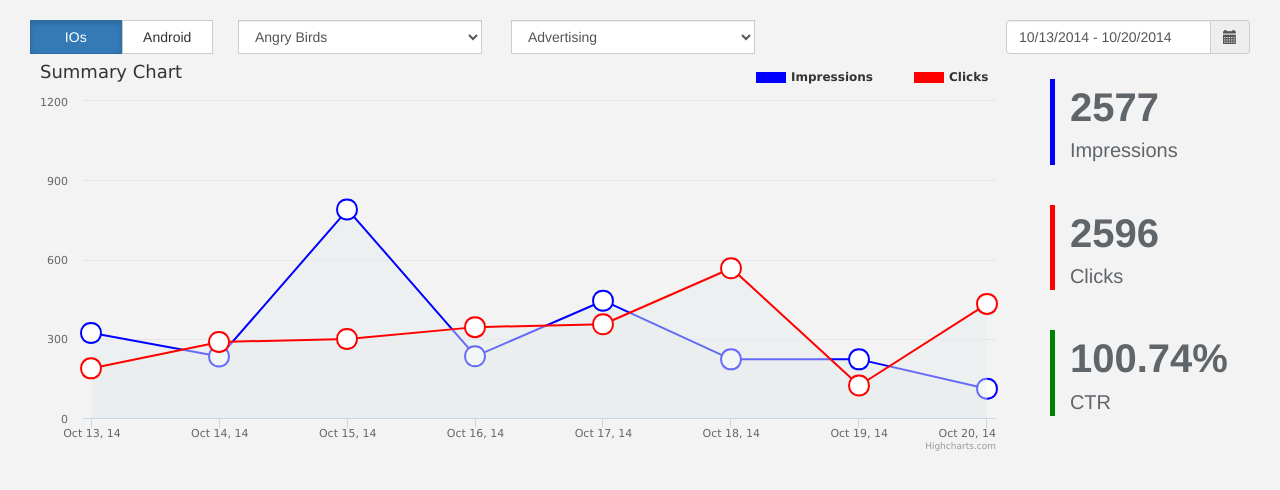
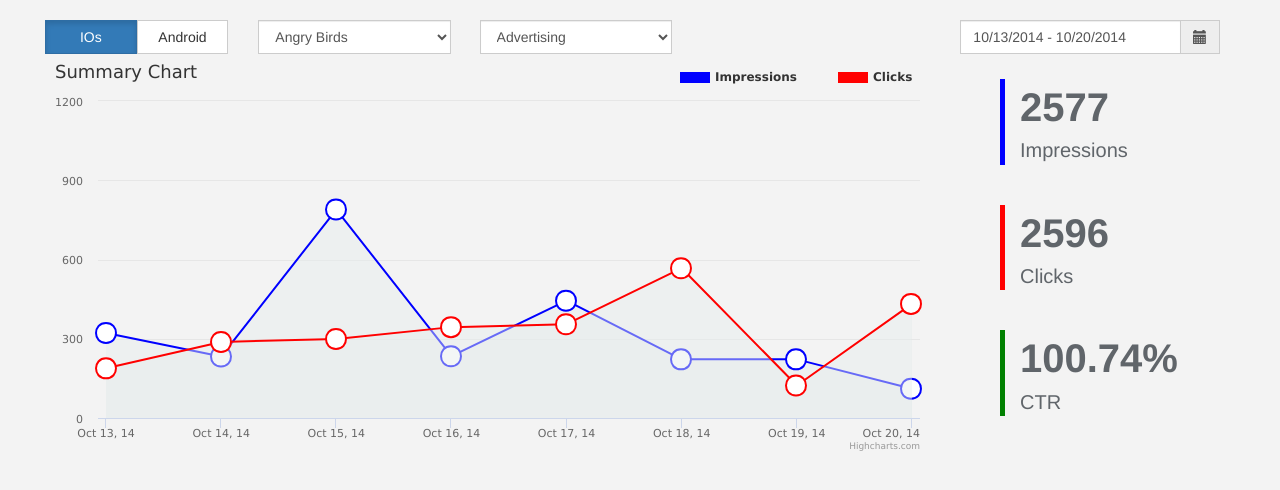
Before and after one commit to butterflygreen17/dashboard-panel-chart, a plain HTML site: page index.html in a window 1280 px wide. Drawn offline with Linux system fonts and the light colour scheme.

Commit message:
added new version of chart

```diff
--- a/css/main.css
+++ b/css/main.css
@@ -12,16 +12,7 @@ body{
     margin-bottom: 5%;
 }
 
-.dashboard-panel #chart{
-    width: 80%;
-    text-align: left;
-    display: inline-block;
-}
-
 .dashboard-panel .legend-chart{
-    display: inline-block;
-    width: 19%;
-    vertical-align: top;
     margin-top: 25px;
 }
 
@@ -60,9 +51,7 @@ body{
 }
 
 .dashboard-panel .btn-types{
-    width: 15%;
-    float: left;
-    margin-right: 25px;
+    padding-left: 0;
 }
 
 .dashboard-panel .select-game, .dashboard-panel .select-industry{
@@ -75,6 +64,11 @@ body{
 
 .dashboard-panel #datepicker{
     float: right;
+    width: 27%;
+}
+
+.dashboard-panel #datepicker input, .dashboard-panel #datepicker span{
+  border-radius: 0;
 }
 
 .dashboard-panel .btn-types .ios, .dashboard-panel .btn-types .android{
@@ -116,7 +110,7 @@ body{
     transform: translate(5px, -5px);
 }
 
-/* classes for highchart */
+/* classes for highcharts */
 .rectangle {
     width: 30px;
     height: 11px;
--- a/index.html
+++ b/index.html
@@ -21,12 +21,12 @@
 
   <body>
     <div class="dashboard-panel">
-      <div>
-        <div class="btn-types">
+      <div class="col-md-12">
+        <div class="btn-types col-md-2">
       	  <button class="btn btn-options ios active">IOs</button>
       	  <button class="btn btn-options android">Android</button>
         </div>
-        <div class="select-options">
+        <div class="select-options col-md-10">
         	<select class="input-group form-control select-game">
             <option>Angry Birds</option>
           </select>
@@ -42,8 +42,8 @@
         </div>
       </div>
 
-    	<div id="chart"></div>
-      <div class="legend-chart">
+    	<div id="chart" class="col-md-9"></div>
+      <div class="legend-chart col-md-3">
         <ul>
           <li class="impressions">
             <span class="impressions-number info-number"></span>
--- a/js/main.js
+++ b/js/main.js
@@ -246,14 +246,6 @@ $(function () {
 
         /* initialise chartsObject methods*/
         init: function() {
-            dashboardPanel = $('.dashboard-panel'),
-            android = dashboardPanel.find('.android'),
-            datePicker = dashboardPanel.find('#datepicker'),
-            datePickerInput = datePicker.find('input'),
-            impressionsNumber = dashboardPanel.find('.impressions-number'),
-            clicksNumber = dashboardPanel.find('.clicks-number'),
-            ctrNumber = dashboardPanel.find('.ctr-number');
-
            this.createChart(this.startDatePicker, this.endDatePicker);
            this.initialiseDates(this.startDatePicker, this.endDatePicker);
            this.initDateRangePicker(this.startDatePicker, this.endDatePicker);
@@ -370,7 +362,7 @@ $(function () {
 
         /* find chart's series by date and type (android, ios) */
         findChartSeriesByDateAndType: function(startDate, endDate) {
-            if (android.hasClass('active')) {
+            if ($('.android').hasClass('active')) {
                 var clicks = [],
                     impressions = [];
 
@@ -422,12 +414,12 @@ $(function () {
         /* initialise dates */
         initialiseDates: function(startDatePicker, endDatePicker) {
             var initialDate = startDatePicker + ' - ' + endDatePicker;
-            datePickerInput.val(initialDate);
+            $('#datepicker input').val(initialDate);
         },
 
         /* initialise date range picker */
         initDateRangePicker: function(startDatePicker, endDatePicker) {
-            datePicker.daterangepicker(
+            $('#datepicker').daterangepicker(
               {
                 locale: {
                     format: 'MM/DD/YYYY',
@@ -439,7 +431,7 @@ $(function () {
                 opens: 'left'
               },
               function(start, end, label) {
-                datePickerInput.val(start.format('MM/DD/YYYY') + ' - ' + end.format('MM/DD/YYYY'));
+                $('#datepicker input').val(start.format('MM/DD/YYYY') + ' - ' + end.format('MM/DD/YYYY'));
                 var chart =  $('#chart').highcharts();
                 chartsObject.drawChart(chart, start, end);
               }
@@ -492,13 +484,13 @@ $(function () {
         showTotalClicksAndImpressions: function(clicks, impressions) {
             var totalClicksAndImpressions = this.calculateTotalClicksAndImpressions(clicks, impressions);
             if (totalClicksAndImpressions['clicks'] != null || totalClicksAndImpressions['impressions'] != null) {
-                impressionsNumber.html(totalClicksAndImpressions['impressions']);
-                clicksNumber.html(totalClicksAndImpressions['clicks']);
-                ctrNumber.html(totalClicksAndImpressions['percentage'] + '%');
+                $('.impressions-number').html(totalClicksAndImpressions['impressions']);
+                $('.clicks-number').html(totalClicksAndImpressions['clicks']);
+                $('.ctr-number').html(totalClicksAndImpressions['percentage'] + '%');
             } else {
-                impressionsNumber.html(' ');
-                clicksNumber.html(' ');
-                ctrNumber.html(' ');
+                $('.impressions-number').html(' ');
+                $('.clicks-number').html(' ');
+                $('.ctr-number').html(' ');
             }
         }
     }
```
